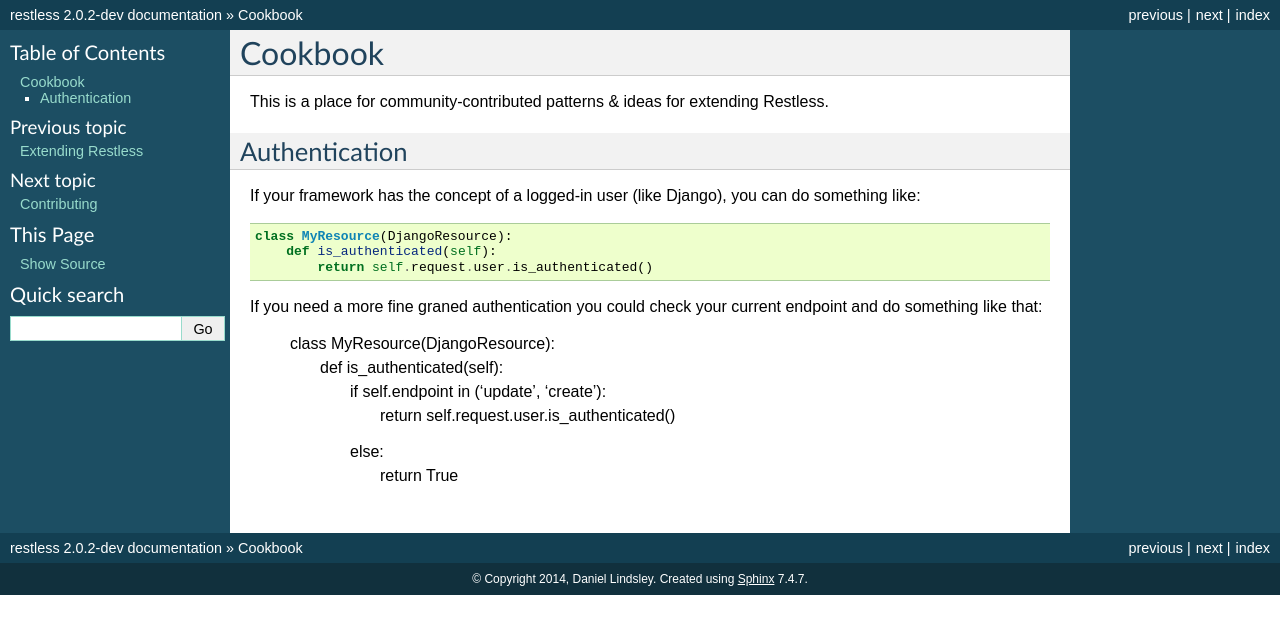
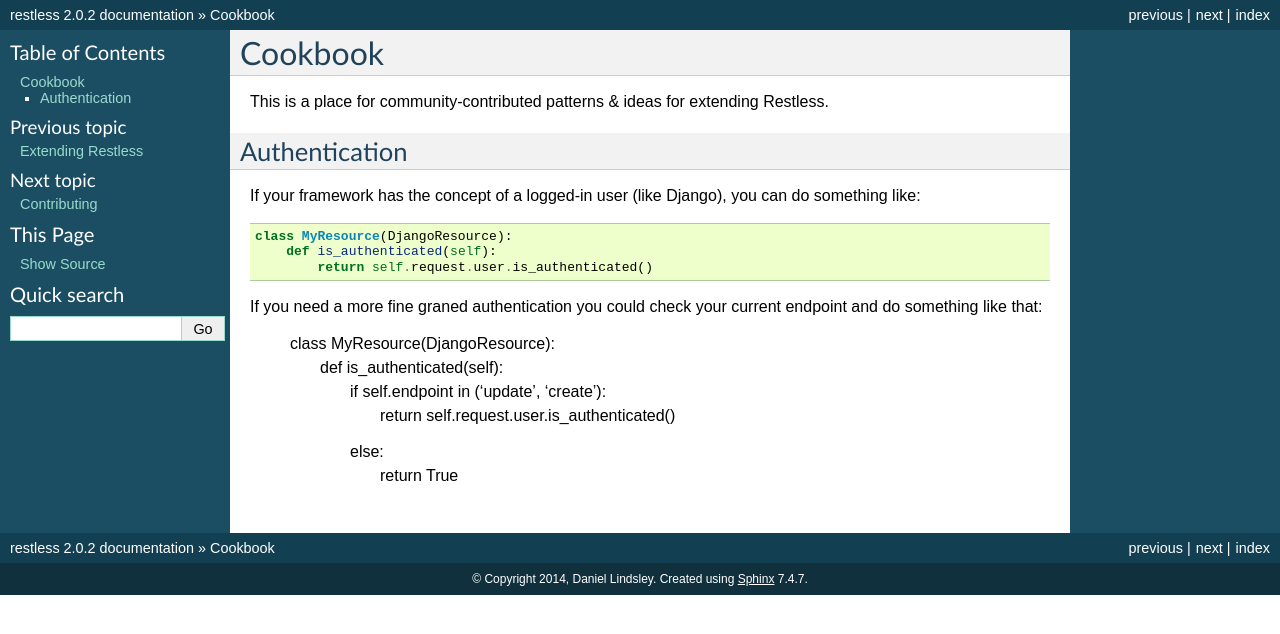
Before and after one commit to toastdriven/restless, a Sphinx documentation site: the page built from docs/cookbook.rst, in a window 1280 px wide. Shown: the top 634 px of the page. Built offline with Sphinx 7.4.7, drawn with Linux system fonts in a browser that asks for light colours; some of the changed lines change nothing that is shown.

Commit message:
Version bump on docs title as well

```diff
--- a/docs/conf.py
+++ b/docs/conf.py
@@ -55,7 +55,7 @@ copyright = u'2014, Daniel Lindsley'
 # The short X.Y version.
 version = '2.0.2'
 # The full version, including alpha/beta/rc tags.
-release = '2.0.2-dev'
+release = '2.0.2'
 
 # The language for content autogenerated by Sphinx. Refer to documentation
 # for a list of supported languages.
@@ -243,8 +243,8 @@ man_pages = [
 #  dir menu entry, description, category)
 texinfo_documents = [
   ('index', 'restless', u'restless Documentation',
-   u'Daniel Lindsley', 'restless', 'One line description of project.',
-   'Miscellaneous'),
+   u'Daniel Lindsley', 'restless',
+   u'A lightweight REST miniframework for Python.', 'Miscellaneous'),
 ]
 
 # Documents to append as an appendix to all manuals.
```
